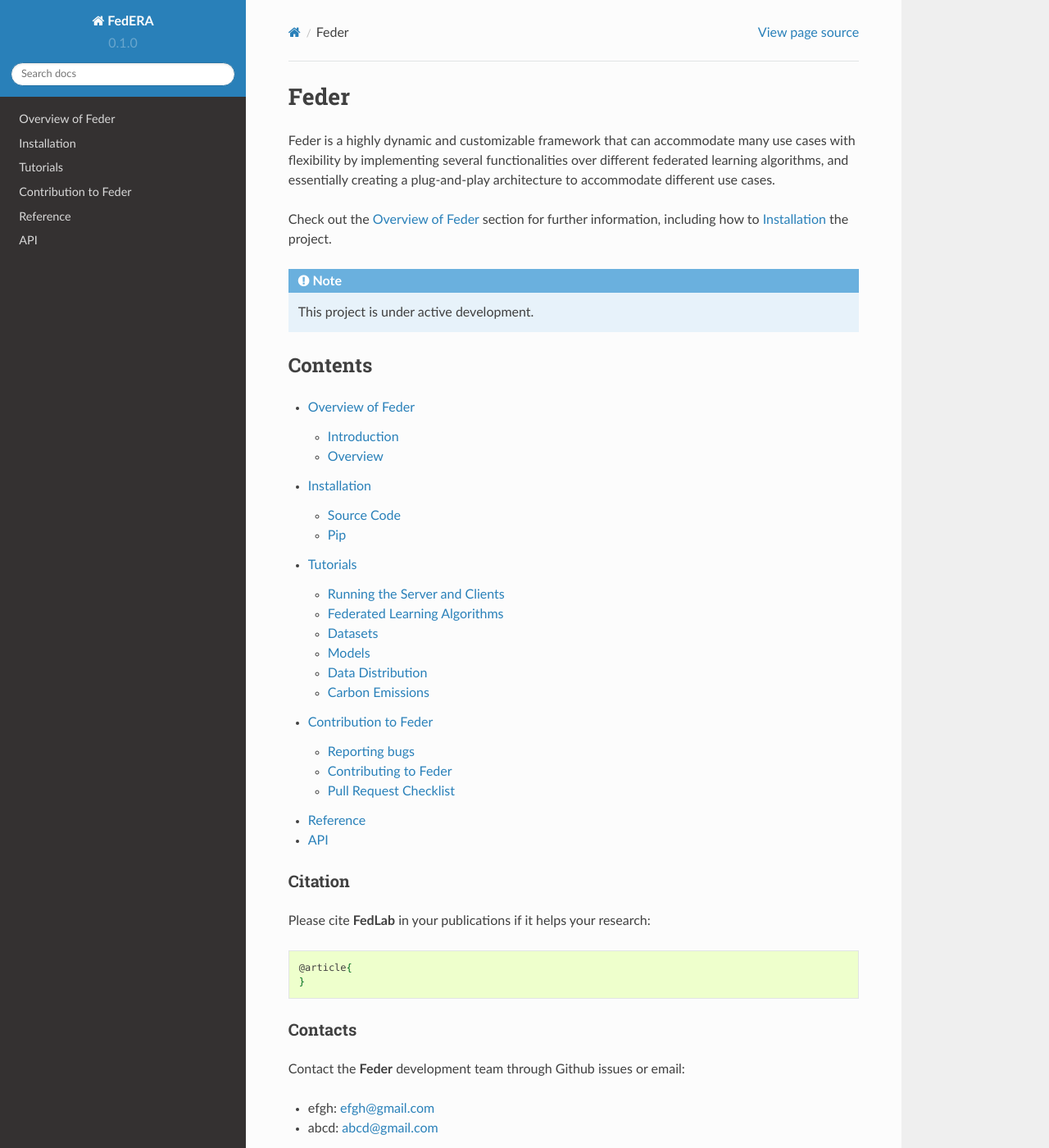
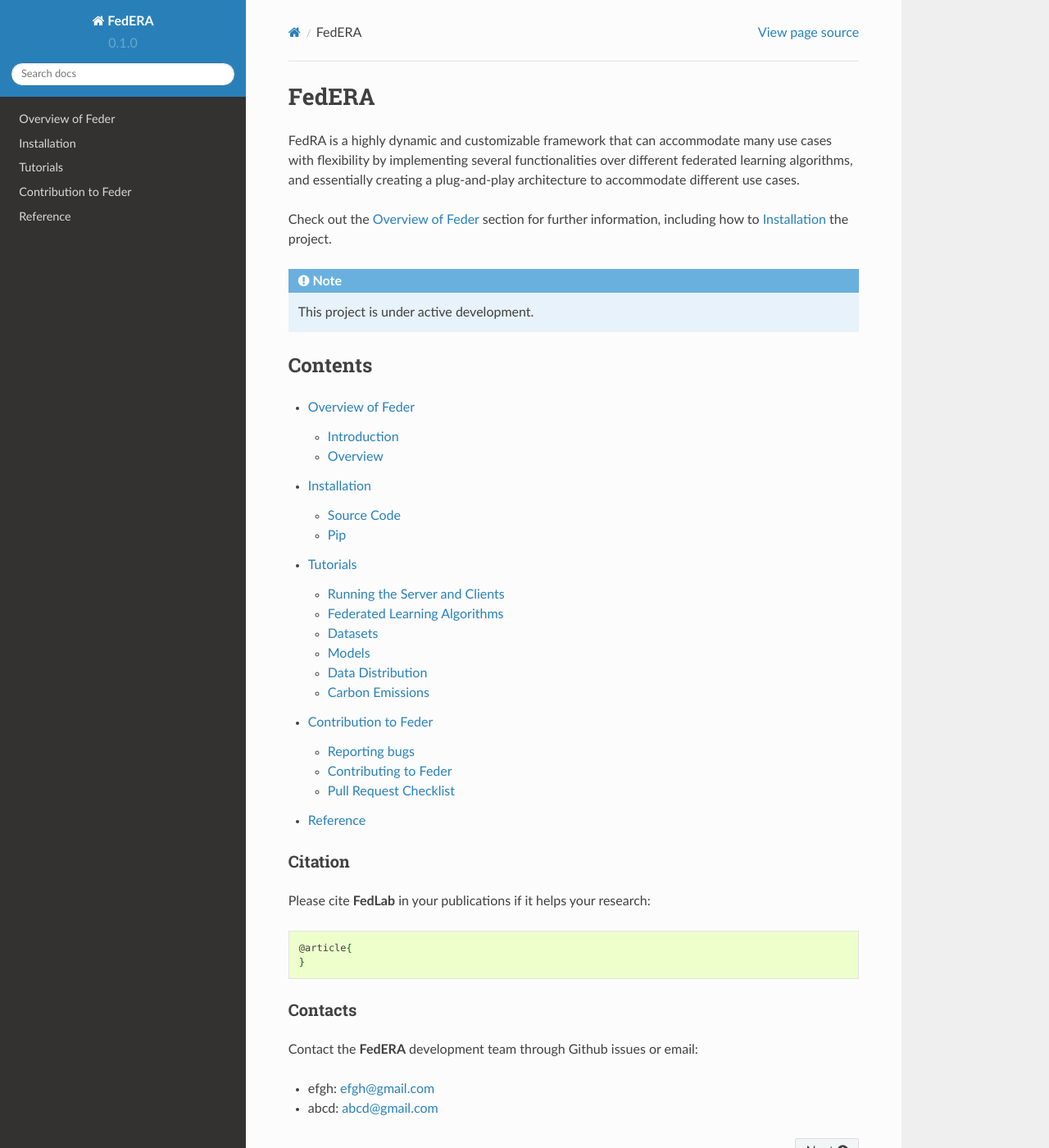
Before and after one commit to anupamkliv/FedERA, a Sphinx documentation site: the page built from docs/source/index.rst, in a window 1280 px wide and 1400 px high. Shown: the whole window at 82% size. Built offline with Sphinx 7.4.7 and the Read the Docs theme 2.0.0, drawn with Linux system fonts in a browser that asks for light colours.

Commit message:
Update docs

```diff
--- a/docs/source/api.rst
+++ /dev/null
@@ -1,7 +0,0 @@
-API
-===
-
-.. autosummary::
-   :toctree: generated
-
-   feder
--- a/docs/source/index.rst
+++ b/docs/source/index.rst
@@ -1,7 +1,7 @@
-Feder
+FedERA
 ===================================
 
-Feder is a highly dynamic and customizable framework that can accommodate many use cases with flexibility by implementing several functionalities over different federated learning algorithms, and essentially creating a plug-and-play architecture to accommodate different use cases.
+FedRA is a highly dynamic and customizable framework that can accommodate many use cases with flexibility by implementing several functionalities over different federated learning algorithms, and essentially creating a plug-and-play architecture to accommodate different use cases.
 
 Check out the :doc:`overview` section for further information, including
 how to :ref:`installation` the project.
@@ -21,7 +21,6 @@
    tutorials/tutorial
    contribution
    reference
-   api
 
 Citation
 ........
@@ -36,7 +35,7 @@
 Contacts
 ........
 
-Contact the **Feder** development team through Github issues or email:
+Contact the **FedERA** development team through Github issues or email:
 
 - efgh: efgh@gmail.com
 
```
